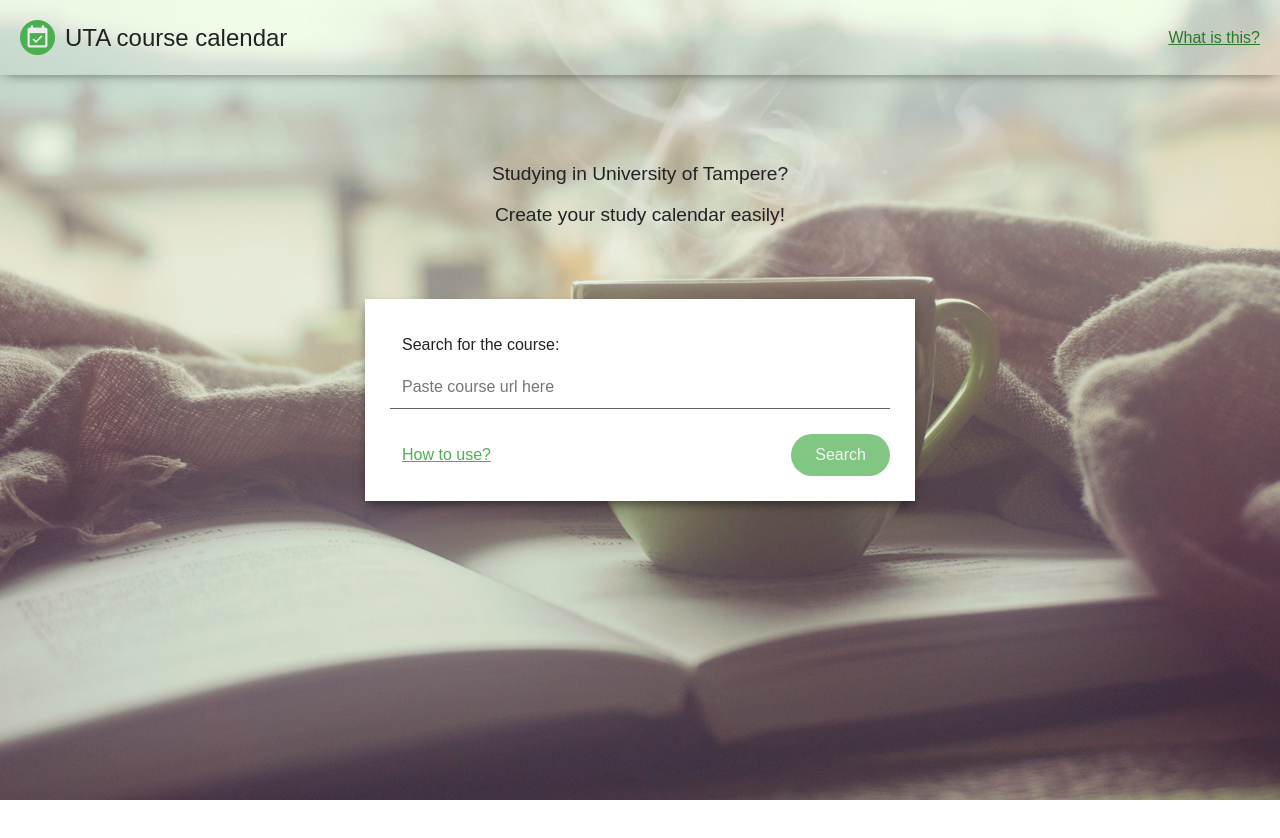
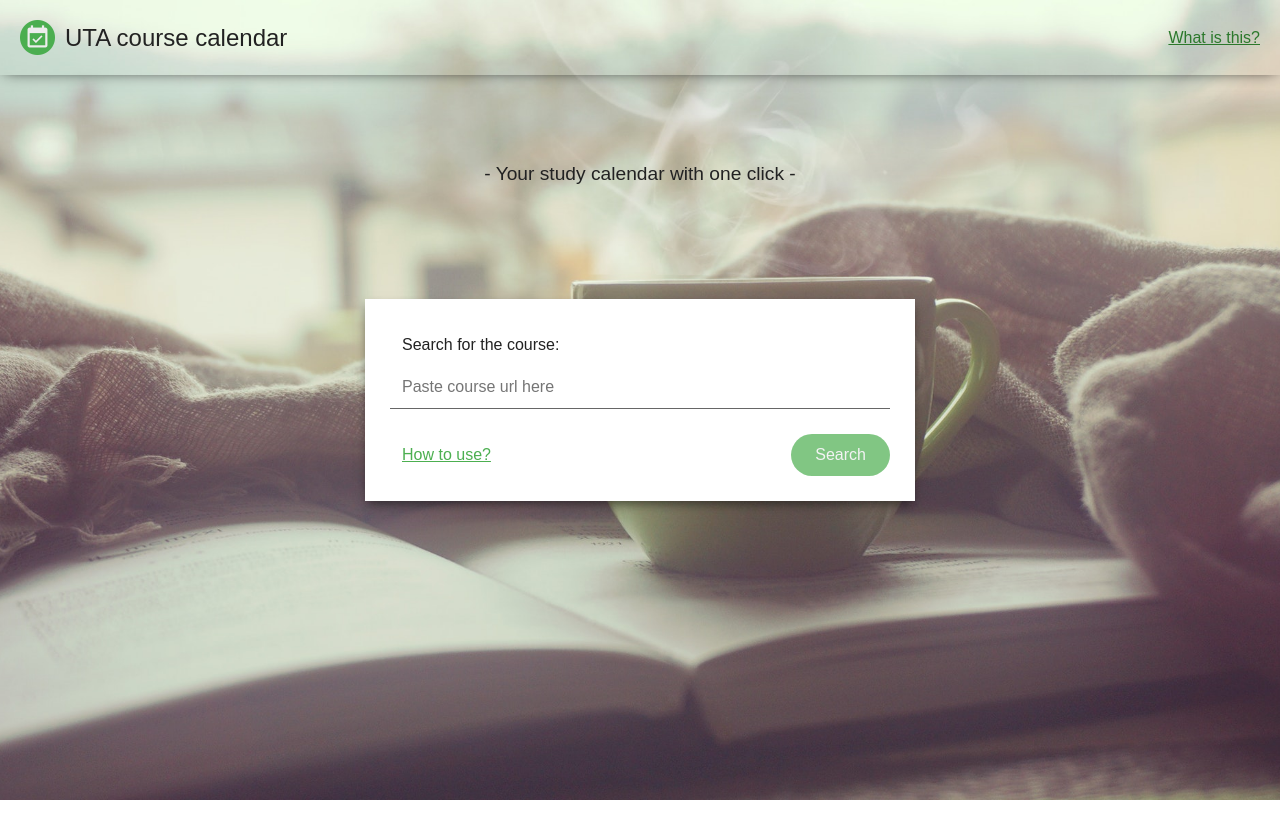
Before and after one commit to anttispitkanen/uta-course-calendar, a React app in the folder client/: page / in a window 1280 px wide. Shown: the top 838 px of the page. Built offline with nearby package versions, Linux system fonts and the light colour scheme.

Commit message:
change call to action

```diff
--- a/client/src/components/search/Search.js
+++ b/client/src/components/search/Search.js
@@ -65,8 +65,7 @@
         return (
             <div className="search">
                 <div className="call-to-action">
-                    <p>Studying in University of Tampere?</p>
-                    <p>Create your study calendar easily!</p>
+                    <p>- Your study calendar with one click -</p>
                 </div>
 
                 <form className="search-form" onSubmit={this.handleSubmit}>
```
